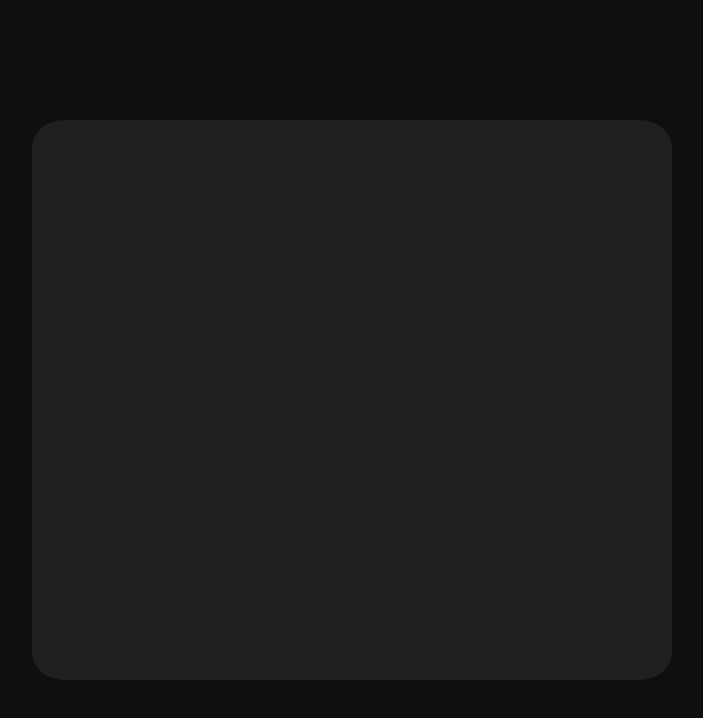
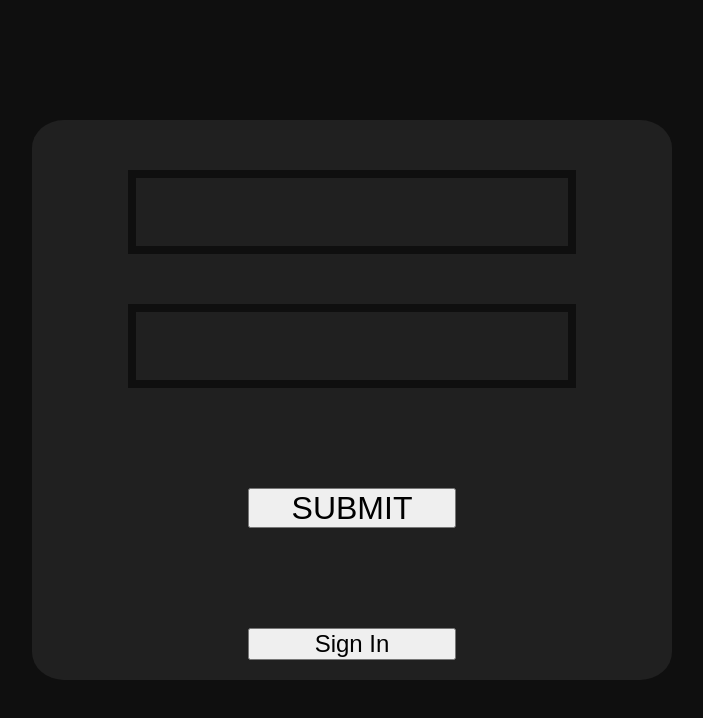
Before and after one commit to AahanPatel/Quexa, a plain HTML site: page templates/html/login.html in a window 1280 px wide. Shown: the whole page, without its empty margins (288-991 px from the left). Drawn offline with Linux system fonts and the light colour scheme.

Commit message:
login page

```diff
--- a/templates/html/login.html
+++ b/templates/html/login.html
@@ -9,7 +9,14 @@
 <body>
     <div class="body">
         <div class="main-page">
+            <div class="username-field">
 
+            </div>
+            <div class="password-field">
+
+            </div>
+            <button type="button" class="submit-button">SUBMIT</button>
+            <button type="button" class="sign-in">Sign In</button>
         </div>
     </div>
 </body>
--- a/templates/static/css/login_styles.css
+++ b/templates/static/css/login_styles.css
@@ -32,12 +32,42 @@ body, html {
 }
 
 .body .main-page {
-    display: grid;
+    place-items: center;
+    height: 70%;
     width: 50%;
-    height: 70%;
     border-radius: 5%;
     background-color: var(--primary-color);
     /* border: red solid .2em; */
 }
 
-/* --------------- BODY --------------- */
+/* --------------- LOGIN ELEMENTS --------------- */
+
+.body .main-page .username-field {
+    width: 70%;
+    height: 15%;
+    margin: 50px 0;
+    background-color: var(--primary-color);
+    border: var(--darkest-color) solid .5em;
+}
+
+.body .main-page .password-field {
+    width: 70%;
+    height: 15%;
+    margin: 50px 0;
+    background-color: var(--primary-color);
+    border: var(--darkest-color) solid .5em;
+}
+
+.body .main-page .submit-button {
+    width: 100%;
+    height: 5vh;
+    margin: 50px 0;
+    font-size: 2em;
+}
+
+.body .main-page .sign-in {
+    width: 100%;
+    height: 4vh;
+    margin: 50px 0;
+    font-size: 1.5em;
+}
```
